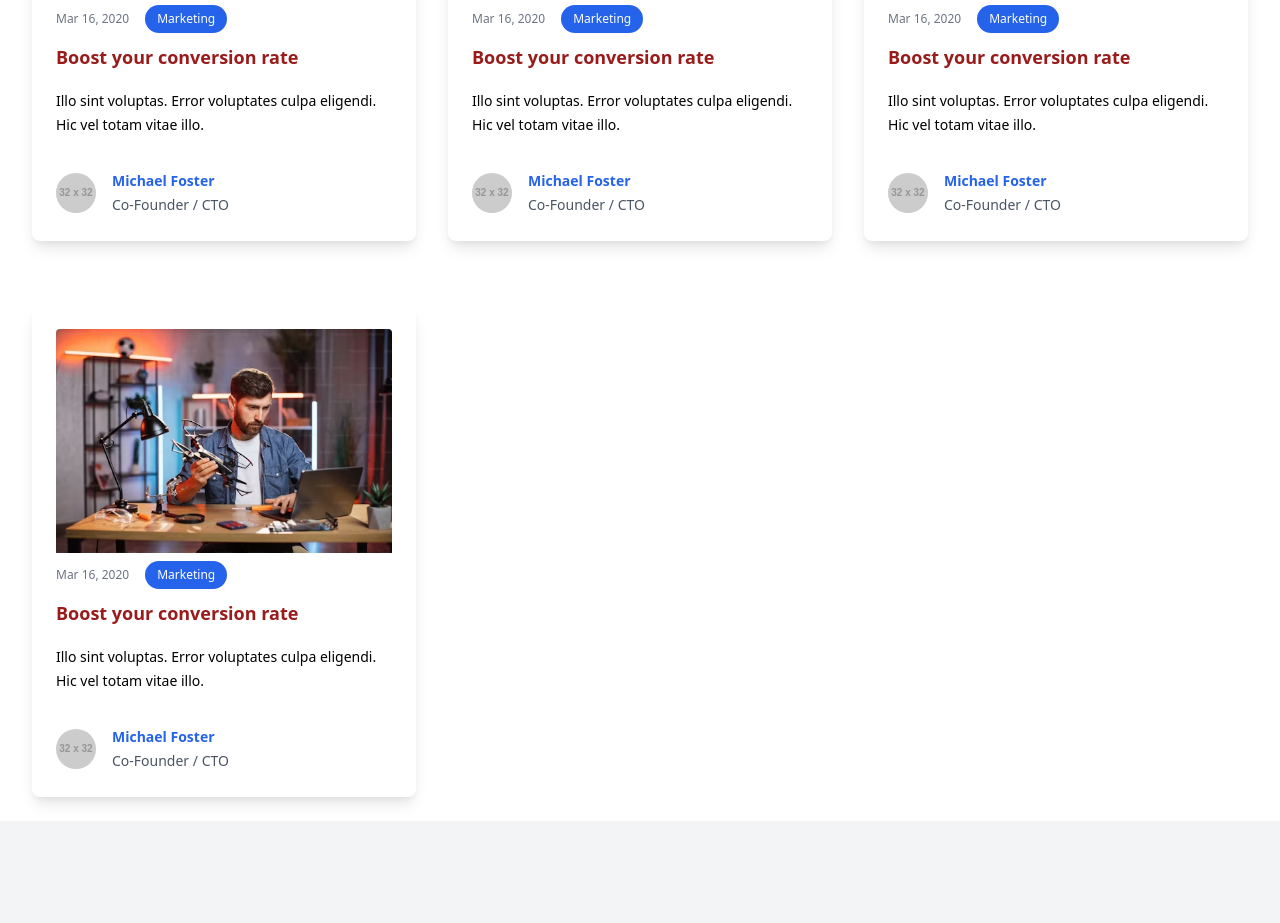
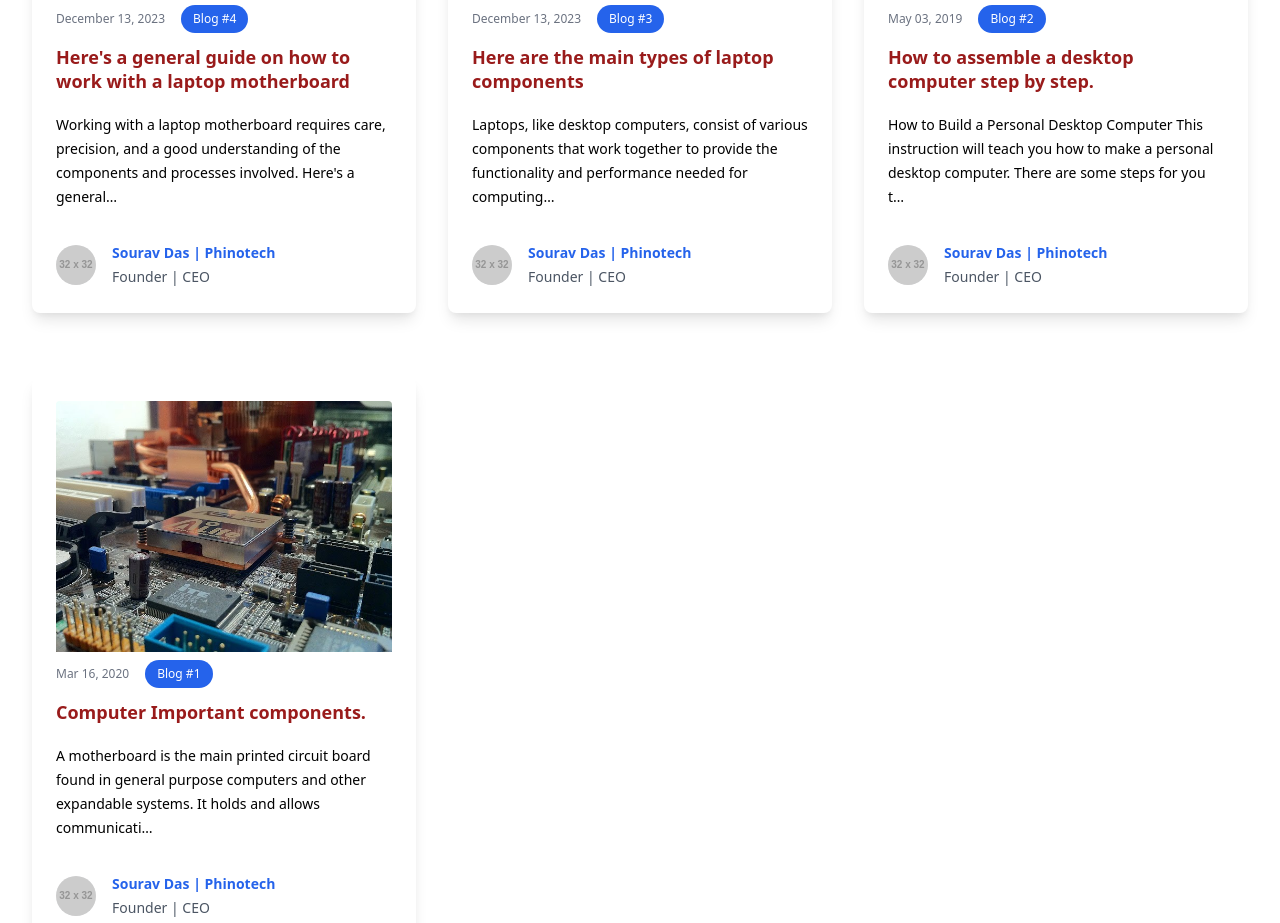
Before and after one commit to sa001gar/Phinotech, a plain HTML site: page index.html in a window 1280 px wide. Shown: the part 1369-2292 px from the top of the page. Before the commit the page ends 2190 px from the top, so only its background shows below. Drawn offline with nearby package versions, Linux system fonts and the light colour scheme; placeholder pictures from the web are drawn by us; a web font is replaced by a local one.

Commit message:
Changes May 30,2024

```diff
--- a/index.html
+++ b/index.html
@@ -165,21 +165,21 @@
         <hr>
         <div class="mx-auto mt-10 grid max-w-2xl grid-cols-1 gap-x-8 gap-y-16 border-t border-gray-200 pt-10 sm:mt-6 sm:pt-6 lg:mx-0 lg:max-w-none lg:grid-cols-3">
           <article class="flex max-w-xl flex-col items-start justify-between bg-white p-6 rounded-lg shadow-lg outline outline-2 outline-gray-300 transition-transform transform hover:-translate-y-1 hover:shadow-xl">
-            <img src="media/laptop-repair.png" alt="Article Image" class="w-full rounded-t">
+            <img src="media/blog_4.png" alt="Article Image" class="w-full rounded-t">
             <div class="flex items-center mt-2 gap-x-4 text-xs">
-              <time datetime="2020-03-16" class="text-gray-500">Mar 16, 2020</time>
-              <a href="#" class="relative z-10 rounded-full bg-blue-600 px-3 py-1.5 font-medium text-white hover:bg-blue-500">Marketing</a>
+              <time datetime="2020-03-16" class="text-gray-500">December 13, 2023</time>
+              <a href="#" class="relative z-10 rounded-full bg-blue-600 px-3 py-1.5 font-medium text-white hover:bg-blue-500">Blog #4</a>
             </div>
             <div class="relative">
               <h3 class="mt-3 text-lg font-semibold leading-6 text-red-700 group-hover:text-blue-500">
                 <a class="text-red-800" href="#">
                   <span class="absolute inset-0 text-black"></span>
-                  Boost your conversion rate
+                  Here's a general guide on how to work with a laptop motherboard
                 </a>
 
               </h3>
               <p class="mt-5 line-clamp-3 text-sm leading-6 text-black group-hover:text-blue-500">
-                Illo sint voluptas. Error voluptates culpa eligendi. Hic vel totam vitae illo.
+                Working with a laptop motherboard requires care, precision, and a good understanding of the components and processes involved. Here's a general…
               </p>
             </div>
             <div class="relative mt-8 flex items-center gap-x-4">
@@ -188,29 +188,29 @@
                 <p class="font-semibold text-blue-400">
                   <a class="text-blue-600" href="#">
                     <span class="absolute inset-0"></span>
-                    Michael Foster
+                    Sourav Das | Phinotech
                   </a>
                 </p>
-                <p class="text-gray-600 group-hover:text-gray-900">Co-Founder / CTO</p>
+                <p class="text-gray-600 group-hover:text-gray-900">Founder | CEO</p>
               </div>
             </div>
           </article>
           <article class="flex max-w-xl flex-col items-start justify-between bg-white p-6 rounded-lg shadow-lg outline outline-2 outline-gray-300 transition-transform transform hover:-translate-y-1 hover:shadow-xl">
-            <img src="media/laptop-repair.png" alt="Article Image" class="w-full rounded-t">
+            <img src="media/blog_3.png" alt="Article Image" class="w-full rounded-t">
             <div class="flex items-center mt-2 gap-x-4 text-xs">
-              <time datetime="2020-03-16" class="text-gray-500">Mar 16, 2020</time>
-              <a href="#" class="relative z-10 rounded-full bg-blue-600 px-3 py-1.5 font-medium text-white hover:bg-blue-500">Marketing</a>
+              <time datetime="2020-03-16" class="text-gray-500">December 13, 2023</time>
+              <a href="#" class="relative z-10 rounded-full bg-blue-600 px-3 py-1.5 font-medium text-white hover:bg-blue-500">Blog #3</a>
             </div>
             <div class="relative">
               <h3 class="mt-3 text-lg font-semibold leading-6 text-red-700 group-hover:text-blue-500">
                 <a class="text-red-800" href="#">
                   <span class="absolute inset-0 text-black"></span>
-                  Boost your conversion rate
+                  Here are the main types of laptop components
                 </a>
 
               </h3>
               <p class="mt-5 line-clamp-3 text-sm leading-6 text-black group-hover:text-blue-500">
-                Illo sint voluptas. Error voluptates culpa eligendi. Hic vel totam vitae illo.
+                Laptops, like desktop computers, consist of various components that work together to provide the functionality and performance needed for computing…
               </p>
             </div>
             <div class="relative mt-8 flex items-center gap-x-4">
@@ -219,29 +219,29 @@
                 <p class="font-semibold text-blue-400">
                   <a class="text-blue-600" href="#">
                     <span class="absolute inset-0"></span>
-                    Michael Foster
+                    Sourav Das | Phinotech
                   </a>
                 </p>
-                <p class="text-gray-600 group-hover:text-gray-900">Co-Founder / CTO</p>
+                <p class="text-gray-600 group-hover:text-gray-900">Founder | CEO</p>
               </div>
             </div>
           </article>
           <article class="flex max-w-xl flex-col items-start justify-between bg-white p-6 rounded-lg shadow-lg outline outline-2 outline-gray-300 transition-transform transform hover:-translate-y-1 hover:shadow-xl">
-            <img src="media/laptop-repair.png" alt="Article Image" class="w-full rounded-t">
+            <img src="media/blog_2.png" alt="Article Image" class="w-full rounded-t">
             <div class="flex items-center mt-2 gap-x-4 text-xs">
-              <time datetime="2020-03-16" class="text-gray-500">Mar 16, 2020</time>
-              <a href="#" class="relative z-10 rounded-full bg-blue-600 px-3 py-1.5 font-medium text-white hover:bg-blue-500">Marketing</a>
+              <time datetime="2020-03-16" class="text-gray-500">May 03, 2019</time>
+              <a href="#" class="relative z-10 rounded-full bg-blue-600 px-3 py-1.5 font-medium text-white hover:bg-blue-500">Blog #2</a>
             </div>
             <div class="relative">
               <h3 class="mt-3 text-lg font-semibold leading-6 text-red-700 group-hover:text-blue-500">
                 <a class="text-red-800" href="#">
                   <span class="absolute inset-0 text-black"></span>
-                  Boost your conversion rate
+                  How to assemble a desktop computer step by step.
                 </a>
 
               </h3>
               <p class="mt-5 line-clamp-3 text-sm leading-6 text-black group-hover:text-blue-500">
-                Illo sint voluptas. Error voluptates culpa eligendi. Hic vel totam vitae illo.
+                How to Build a Personal Desktop Computer This instruction will teach you how to make a personal desktop computer. There are some steps for you t…
               </p>
             </div>
             <div class="relative mt-8 flex items-center gap-x-4">
@@ -250,29 +250,29 @@
                 <p class="font-semibold text-blue-400">
                   <a class="text-blue-600" href="#">
                     <span class="absolute inset-0"></span>
-                    Michael Foster
+                    Sourav Das | Phinotech
                   </a>
                 </p>
-                <p class="text-gray-600 group-hover:text-gray-900">Co-Founder / CTO</p>
+                <p class="text-gray-600 group-hover:text-gray-900">Founder | CEO</p>
               </div>
             </div>
           </article>
           <article class="flex max-w-xl flex-col items-start justify-between bg-white p-6 rounded-lg shadow-lg outline outline-2 outline-gray-300 transition-transform transform hover:-translate-y-1 hover:shadow-xl">
-            <img src="media/laptop-repair.png" alt="Article Image" class="w-full rounded-t">
+            <img src="media/blog_1.png" alt="Article Image" class="w-full rounded-t">
             <div class="flex items-center mt-2 gap-x-4 text-xs">
               <time datetime="2020-03-16" class="text-gray-500">Mar 16, 2020</time>
-              <a href="#" class="relative z-10 rounded-full bg-blue-600 px-3 py-1.5 font-medium text-white hover:bg-blue-500">Marketing</a>
+              <a href="#" class="relative z-10 rounded-full bg-blue-600 px-3 py-1.5 font-medium text-white hover:bg-blue-500">Blog #1</a>
             </div>
             <div class="relative">
               <h3 class="mt-3 text-lg font-semibold leading-6 text-red-700 group-hover:text-blue-500">
                 <a class="text-red-800" href="#">
                   <span class="absolute inset-0 text-black"></span>
-                  Boost your conversion rate
+                  Computer Important components.
                 </a>
 
               </h3>
               <p class="mt-5 line-clamp-3 text-sm leading-6 text-black group-hover:text-blue-500">
-                Illo sint voluptas. Error voluptates culpa eligendi. Hic vel totam vitae illo.
+                A motherboard is the main printed circuit board found in general purpose computers and other expandable systems. It holds and allows communicati…
               </p>
             </div>
             <div class="relative mt-8 flex items-center gap-x-4">
@@ -281,10 +281,10 @@
                 <p class="font-semibold text-blue-400">
                   <a class="text-blue-600" href="#">
                     <span class="absolute inset-0"></span>
-                    Michael Foster
+                    Sourav Das | Phinotech
                   </a>
                 </p>
-                <p class="text-gray-600 group-hover:text-gray-900">Co-Founder / CTO</p>
+                <p class="text-gray-600 group-hover:text-gray-900">Founder | CEO</p>
               </div>
             </div>
           </article>
```
Also changed, not shown: media/blog_1.png (added), media/blog_2.png (added), media/blog_3.png (added), media/blog_4.png (added).
